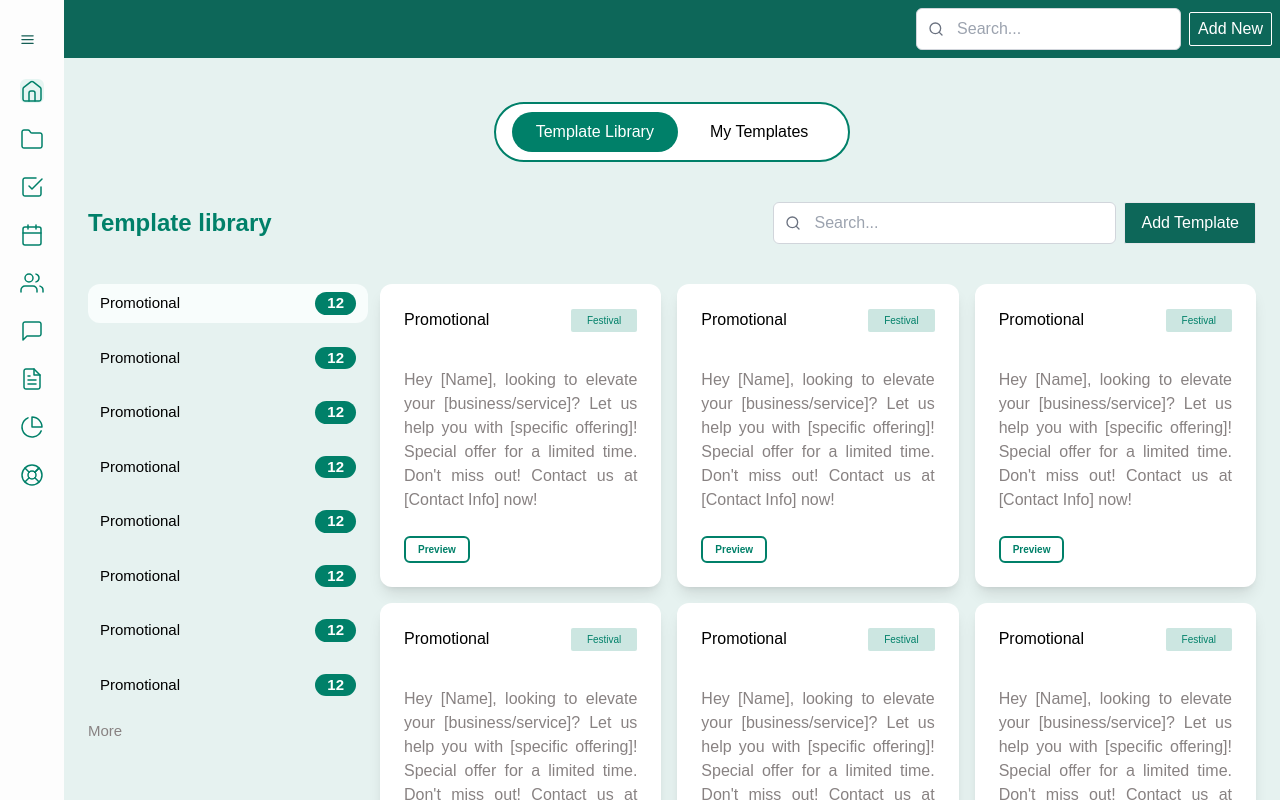
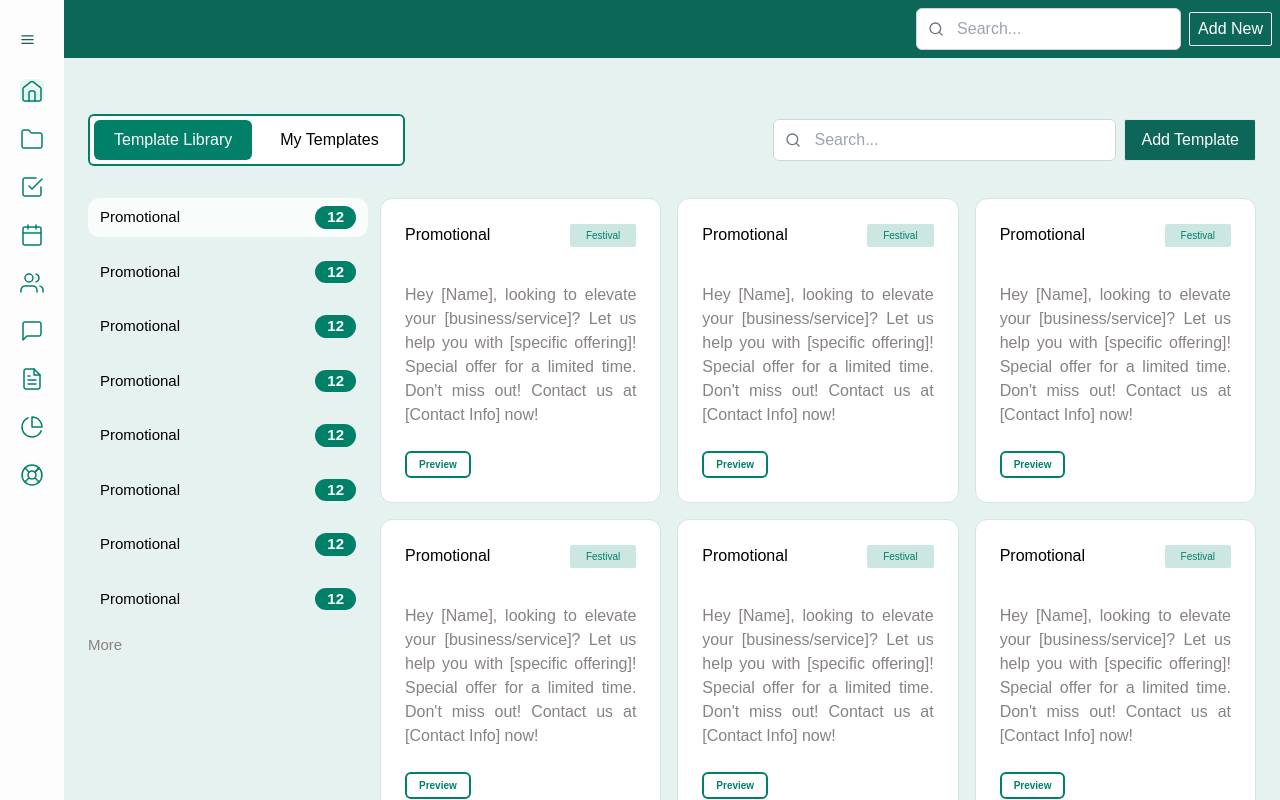
Before and after one commit to SarthakCentocode/marketing-tool, a Next.js app: page /templates in a window 1280 px wide. Shown: the top 800 px of the page. Built offline with nearby package versions, Linux system fonts and the light colour scheme.

Commit message:
add modal and update the tamplate page

```diff
--- a/src/app/templates/page.tsx
+++ b/src/app/templates/page.tsx
@@ -3,6 +3,7 @@ import Card from "@/components/card";
 import MyTemplates from "@/components/templates/myTemplates";
 import TemplatesLib from "@/components/templates/templateLib";
 import { useState } from "react";
+import { FiSearch } from "react-icons/fi";
 
 export default function Templates() {
   const [isTab, setTab] = useState(0);
@@ -10,10 +11,10 @@ export default function Templates() {
   return (
     <>
       <div className=" bg-[#E6F2F0] h-full w-full p-6">
-        <div className="mt-5 flex justify-center items-center ">
-          <div className=" bg-white  gap-2 flex justify-around items-center border-2 border-[#008069] py-2 px-4 rounded-full">
+        <div className="my-8 flex justify-between items-center ">
+          <div className=" bg-white  gap-2 flex justify-around items-center border-2 border-[#008069] py-1 px-1 rounded-md">
             <button
-              className={`px-6   rounded-full py-2  text-[16px] text-[600]  ${
+              className={`px-5   rounded-md py-2  text-[16px] text-[600]  ${
                 isTab === 0 && "bg-[#008069] text-white"
               }`}
               onClick={() => setTab(0)}
@@ -22,13 +23,30 @@ export default function Templates() {
             </button>
 
             <button
-              className={`px-6   rounded-full py-2  text-[16px] text-[600]  ${
+              className={`px-5   rounded-md py-2  text-[16px] text-[600]  ${
                 isTab === 1 && "bg-[#008069] text-white"
               }`}
               onClick={() => setTab(1)}
             >
               My Templates
             </button>
+          </div>
+          <div className="flex space-x-2 h-full">
+            <div className=" flex justify-end items-center ">
+              <div className="relative">
+                <input
+                  type="text"
+                  // value={searchQuery}
+                  // onChange={handleSearchChange}
+                  placeholder="Search..."
+                  className="w-[343px] pl-10 pr-4 py-2 border border-gray-300 rounded-md focus:outline-none focus:ring focus:border-green-500"
+                />
+                <FiSearch className="absolute top-1/2 left-3 transform -translate-y-1/2 text-gray-500" />
+              </div>
+              <button className=" ms-2 border-[1px] bg-[#0D6759] px-4 h-full text-white rounded-sm ">
+                Add Template
+              </button>
+            </div>
           </div>
         </div>
         {isTab === 0 && <TemplatesLib />}
--- a/src/components/card.tsx
+++ b/src/components/card.tsx
@@ -1,5 +1,18 @@
 "use client";
+import { Box, Modal, Typography } from "@mui/material";
 import React, { useState } from "react";
+
+const style = {
+  position: "absolute",
+  top: "50%",
+  left: "50%",
+  transform: "translate(-50%, -50%)",
+  width: 400,
+  bgcolor: "background.paper",
+  borderRadius: 5,
+  boxShadow: 24,
+  p: 4,
+};
 
 interface CardProps {
   title: string;
@@ -32,7 +45,7 @@ const Card: React.FC<CardProps> = ({
 
   return (
     <div>
-      <div className="bg-[#FFFFFF]  shadow-lg hover:shadow-xl transition-shadow rounded-xl p-6 w-full max-w-xs mx-auto ">
+      <div className="bg-[#FFFFFF]  border-[1px] border-[#CDE7E2] hover:shadow-xl transition-shadow rounded-xl p-6 w-full max-w-xs mx-auto ">
         <div className="flex items-center justify-between">
           <h4 className="text-[16px]">{title}</h4>
           <div className=" bg-[#00806933] px-4 py-1 rounded-sm">
@@ -56,35 +69,41 @@ const Card: React.FC<CardProps> = ({
       </div>
 
       {/* Modal */}
-      {isModalOpen && (
-        <div className="fixed inset-0 flex items-center justify-center bg-black bg-opacity-50 z-50">
-          <div className="bg-white rounded-lg shadow-lg p-6 w-full max-w-md mx-auto">
-            <h2 className="text-xl font-bold mb-4">
-              WhatsApp Marketing Message
-            </h2>
-            <p className="mb-4">
-              Hey there!Want to boost your sales with automated WhatsApp
-              marketing? Our platform helps you send personalized messages to
-              your audience and drive engagement. Get started now and see the
-              difference!
-            </p>
-            <div className="flex justify-between">
+      <Modal
+        open={isModalOpen}
+        onClose={() => setIsModalOpen(false)}
+        aria-labelledby="modal-modal-title"
+        aria-describedby="modal-modal-description"
+        BackdropProps={{
+          sx: {
+            backdropFilter: "blur(3px)", // This applies the blur effect
+            backgroundColor: "rgba(0, 0, 0, 0.5)", // Adds a semi-transparent background
+          },
+        }}
+      >
+        <Box sx={{ ...style }}>
+          <div className="flex flex-col justify-between items-center">
+            <h2 className="text-xl font-bold mb-4">Preview</h2>
+            <div className=" w-full h-96 bg-gray-400 rounded-lg" />
+
+            <div className="flex justify-between w-full gap-3   items-center mt-4">
               <button
                 onClick={handleCloseModal}
-                className="bg-red-500 text-white px-4 py-2 rounded-md hover:bg-red-600 transition"
+                className="bg font-[500] px-4 py-2 rounded-md border-[1px] border-[#D0D5DD]
+                text-[#344054] w-full"
               >
-                Close
+                Cancel
               </button>
               <button
                 onClick={handleProceed}
-                className="bg-green-500 text-white px-4 py-2 rounded-md hover:bg-green-600 transition"
+                className="bg-[#008069] font-[500] text-white px-4 py-2 rounded-md w-full"
               >
-                Proceed
+                Submit
               </button>
             </div>
           </div>
-        </div>
-      )}
+        </Box>
+      </Modal>
     </div>
   );
 };
--- a/src/components/templates/myTemplates.tsx
+++ b/src/components/templates/myTemplates.tsx
@@ -98,28 +98,7 @@ export default function StickyHeadTable() {
   return (
     <div className="w-[100%]">
 
-      <div className=" flex justify-between items-center my-10 ">
-        <div>
-          <h1 className="text-[24px] font-[600] text-[#008069]">My Template</h1>
-        </div>
-        <div className="flex space-x-2">
-          <div className=" flex justify-end items-center overflow-y-auto">
-            <div className="relative">
-              <input
-                type="text"
-                // value={searchQuery}
-                // onChange={handleSearchChange}
-                placeholder="Search..."
-                className="w-[343px] pl-10 pr-4 py-2 border border-gray-300 rounded-md focus:outline-none focus:ring focus:border-green-500"
-              />
-              <FiSearch className="absolute top-1/2 left-3 transform -translate-y-1/2 text-gray-500" />
-            </div>
-            <button className=" ms-2 border-[1px] bg-[#0D6759] px-4 h-full text-white rounded-sm ">
-              All
-            </button>
-          </div>
-        </div>{" "}
-      </div>
+
       <Paper sx={{ width: "100%", overflow: "hidden" }}>
         <TableContainer sx={{ maxHeight: 440, width: "100%" }}>
           <Table stickyHeader aria-label="sticky table">
--- a/src/components/templates/templateLib.tsx
+++ b/src/components/templates/templateLib.tsx
@@ -5,30 +5,6 @@ export default function TemplatesLib() {
   return (
     <>
       <div className="">
-        <div className=" flex justify-between items-center my-10 ">
-          <div>
-            <h1 className="text-[24px] font-[600] text-[#008069]">
-              Template library
-            </h1>
-          </div>
-          <div className="flex space-x-2">
-            <div className=" flex justify-end items-center overflow-y-auto">
-              <div className="relative">
-                <input
-                  type="text"
-                  // value={searchQuery}
-                  // onChange={handleSearchChange}
-                  placeholder="Search..."
-                  className="w-[343px] pl-10 pr-4 py-2 border border-gray-300 rounded-md focus:outline-none focus:ring focus:border-green-500"
-                />
-                <FiSearch className="absolute top-1/2 left-3 transform -translate-y-1/2 text-gray-500" />
-              </div>
-              <button className=" ms-2 border-[1px] bg-[#0D6759] px-4 h-full text-white rounded-sm ">
-                Add Template
-              </button>
-            </div>
-          </div>{" "}
-        </div>
         <div className="grid grid-cols-12 ">
           <div className="col-span-3 pe-3">
             {Array(8)
```
